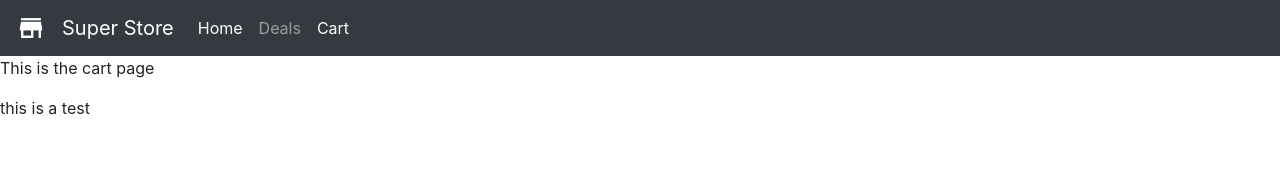
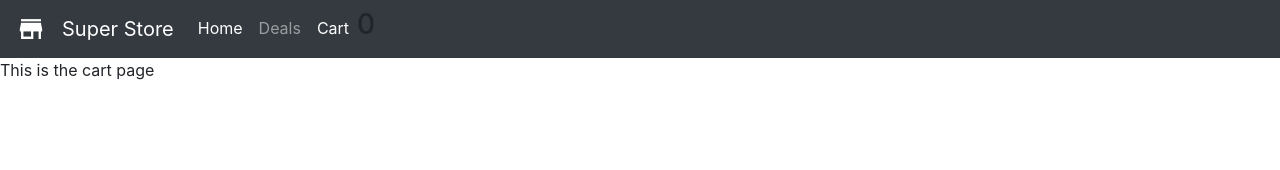
Before and after one commit to aemann2/react-super-store, a React (Create React App) app: page /cart in a window 1280 px wide. Shown: the top 170 px of the page. Built offline with nearby package versions, Linux system fonts and the light colour scheme; the HTML template or start-up script is replaced by a standard one.

Commit message:
started building cart context functionality

```diff
--- a/src/App.js
+++ b/src/App.js
@@ -5,11 +5,11 @@ import Home from './components/pages/Home';
 import Deals from './components/pages/Deals';
 import Cart from './components/pages/Cart';
 import ItemPage from './components/pages/ItemPage';
-import { TestProvider } from './contexts/CartContext';
+import { CartContextProvider } from './contexts/CartContext';
 
 function App() {
   return (
-    <TestProvider>
+    <CartContextProvider>
       <Router>
         <div className='App'>
           <Navbar />
@@ -31,7 +31,7 @@ function App() {
           </Switch>
         </div>
       </Router>
-    </TestProvider>
+    </CartContextProvider>
     // wrapping page content in the router
   );
 }
--- a/src/components/layout/Navbar.js
+++ b/src/components/layout/Navbar.js
@@ -1,8 +1,10 @@
-import React from 'react';
+import React, { useContext } from 'react';
 import { NavLink } from 'react-router-dom';
+import { CartContext } from '../../contexts/CartContext';
 import store from './store.svg';
 
 export default function Navbar() {
+  const { cart } = useContext(CartContext);
   return (
     <nav className='navbar navbar-expand-lg navbar-dark bg-dark'>
       <NavLink to='/' className='navbar-brand' href='/'>
@@ -37,6 +39,7 @@ export default function Navbar() {
           <NavLink to='/cart' className='nav-item nav-link'>
             Cart
           </NavLink>
+          <h3>{cart.length}</h3>
         </div>
       </div>
     </nav>
--- a/src/components/pages/Cart.js
+++ b/src/components/pages/Cart.js
@@ -1,12 +1,17 @@
 import React, { useContext } from 'react';
-import { TestContext } from '../../contexts/CartContext';
+import { CartContext } from '../../contexts/CartContext';
 
 const Cart = () => {
-  const { item } = useContext(TestContext);
+  const { cart } = useContext(CartContext);
+  console.log(cart);
   return (
     <div>
       <p>This is the cart page</p>
-      <p>{item}</p>
+      <ul>
+        {cart.map((item) => {
+          return <li>{item.name}</li>;
+        })}
+      </ul>
     </div>
   );
 };
--- a/src/components/pages/ItemPage.js
+++ b/src/components/pages/ItemPage.js
@@ -1,11 +1,13 @@
-import React, { useState, useEffect } from 'react';
+import React, { useState, useContext, useEffect } from 'react';
 import { useParams } from 'react-router-dom';
 import axios from 'axios';
 import Stars from '../items/Stars';
+import { CartContext } from '../../contexts/CartContext';
 
 const ItemPage = () => {
   // the useParams hook gets the id passed over in Link
   const { id } = useParams();
+  const { addToCart } = useContext(CartContext);
   const url = `https://gp-super-store-api.herokuapp.com/item/${id}`;
 
   const [item, setItem] = useState(null);
@@ -49,6 +51,7 @@ const ItemPage = () => {
       setExceedsStock(true);
     } else {
       setStock(stock - cart);
+      addToCart(item);
       setExceedsStock(false);
     }
     // // Setting the cart and the input value back to 1 after each submission.
--- a/src/contexts/CartContext.js
+++ b/src/contexts/CartContext.js
@@ -1,11 +1,17 @@
-import React, { useContext, useState, createContext } from 'react';
+import React, { useState, createContext } from 'react';
 
-export const TestContext = createContext();
+export const CartContext = createContext();
 
-export function TestProvider(props) {
-  const [item, setItem] = useState('this is a test');
-  const { children } = props;
+export function CartContextProvider(props) {
+  const [cart, setCart] = useState([]);
+
+  const addToCart = (item) => {
+    setCart([...cart, item]);
+  };
+
   return (
-    <TestContext.Provider value={{ item }}>{children}</TestContext.Provider>
+    <CartContext.Provider value={{ cart, addToCart }}>
+      {props.children}
+    </CartContext.Provider>
   );
 }
```
